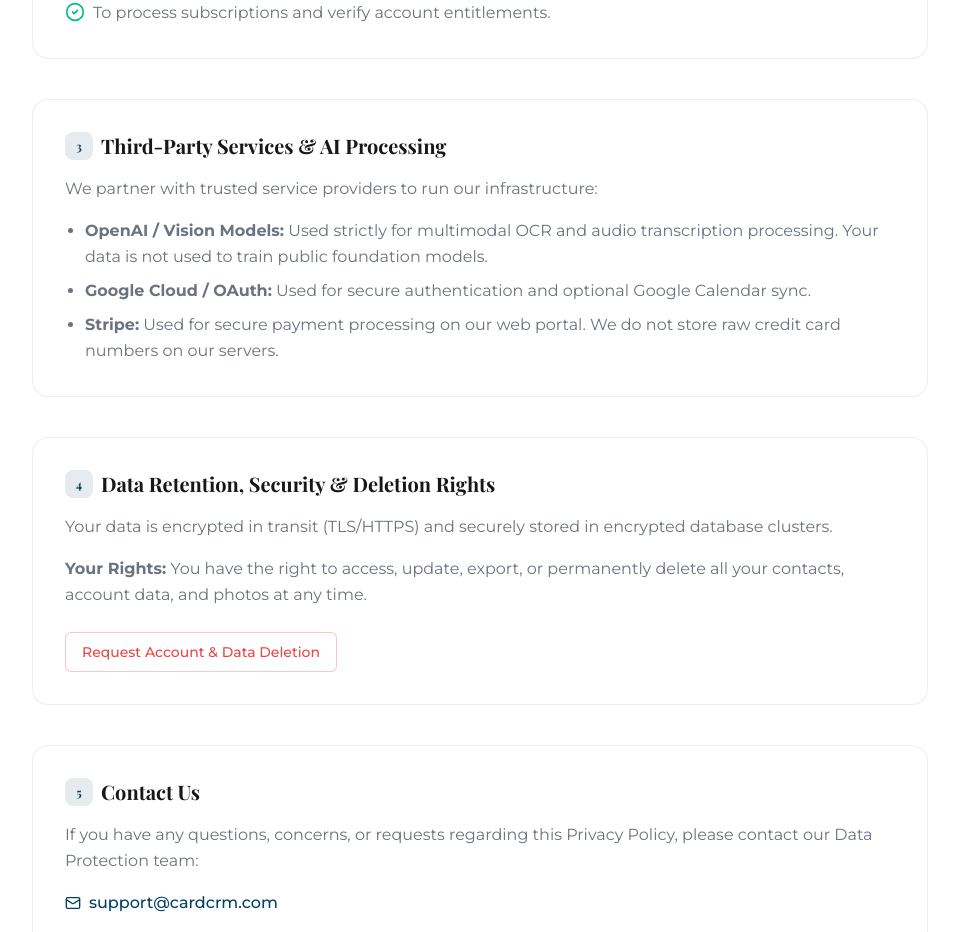
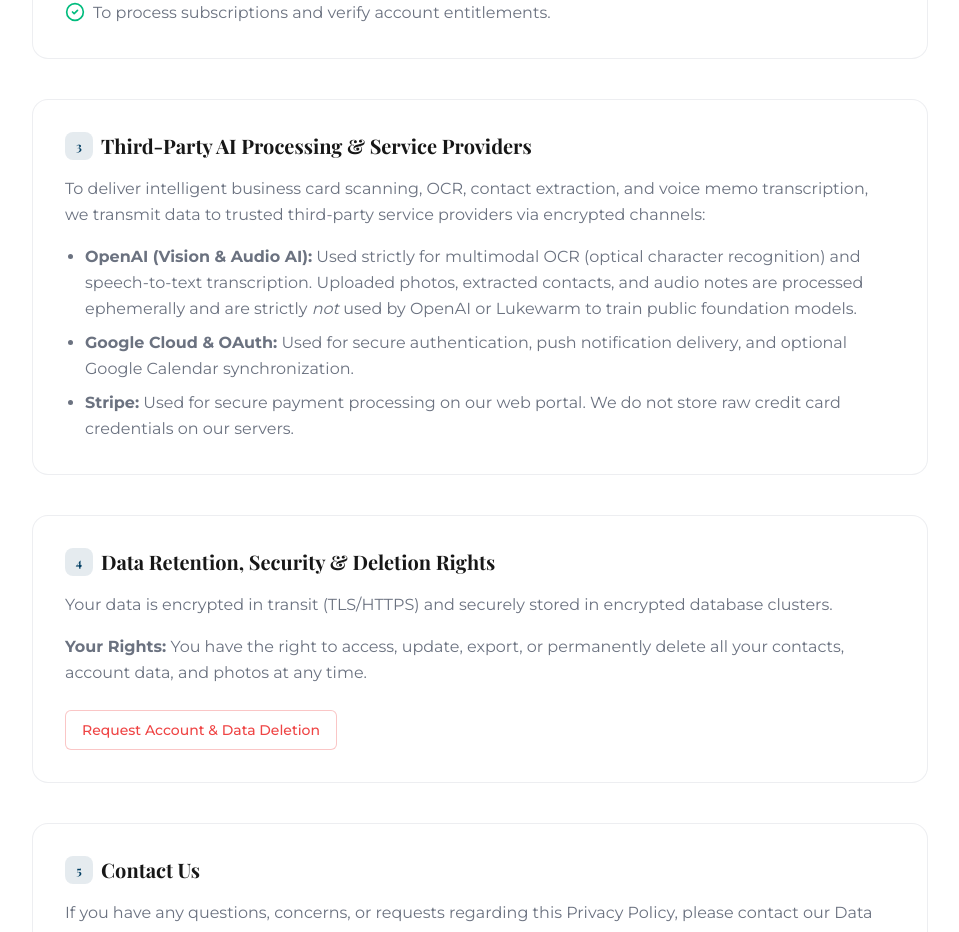
Before and after one commit to Indiefluence-garage/business-card-web, a Next.js app: page /privacy in a window 1280 px wide. Shown: the part 1400-2332 px from the top of the page, without its empty margins (160-1119 px from the left). Built offline with nearby package versions, Linux system fonts and the light colour scheme; a web font is replaced by a local one.

Commit message:
docs: clarify third-party AI processing and data handling policies in privacy page

```diff
--- a/app/privacy/page.tsx
+++ b/app/privacy/page.tsx
@@ -107,15 +107,15 @@ export default function PrivacyPolicyPage() {
           <section className="bg-card/50 border border-border/70 rounded-2xl p-6 sm:p-8">
             <h2 className="font-display text-xl font-bold text-foreground mb-4 flex items-center gap-2">
               <span className="flex h-7 w-7 items-center justify-center rounded-lg bg-primary/10 text-primary text-xs font-bold">3</span>
-              Third-Party Services & AI Processing
+              Third-Party AI Processing & Service Providers
             </h2>
             <p className="mb-4">
-              We partner with trusted service providers to run our infrastructure:
+              To deliver intelligent business card scanning, OCR, contact extraction, and voice memo transcription, we transmit data to trusted third-party service providers via encrypted channels:
             </p>
             <ul className="list-disc pl-5 space-y-2">
-              <li><strong>OpenAI / Vision Models:</strong> Used strictly for multimodal OCR and audio transcription processing. Your data is not used to train public foundation models.</li>
-              <li><strong>Google Cloud / OAuth:</strong> Used for secure authentication and optional Google Calendar sync.</li>
-              <li><strong>Stripe:</strong> Used for secure payment processing on our web portal. We do not store raw credit card numbers on our servers.</li>
+              <li><strong>OpenAI (Vision & Audio AI):</strong> Used strictly for multimodal OCR (optical character recognition) and speech-to-text transcription. Uploaded photos, extracted contacts, and audio notes are processed ephemerally and are strictly <em>not</em> used by OpenAI or Lukewarm to train public foundation models.</li>
+              <li><strong>Google Cloud & OAuth:</strong> Used for secure authentication, push notification delivery, and optional Google Calendar synchronization.</li>
+              <li><strong>Stripe:</strong> Used for secure payment processing on our web portal. We do not store raw credit card credentials on our servers.</li>
             </ul>
           </section>
 
```
